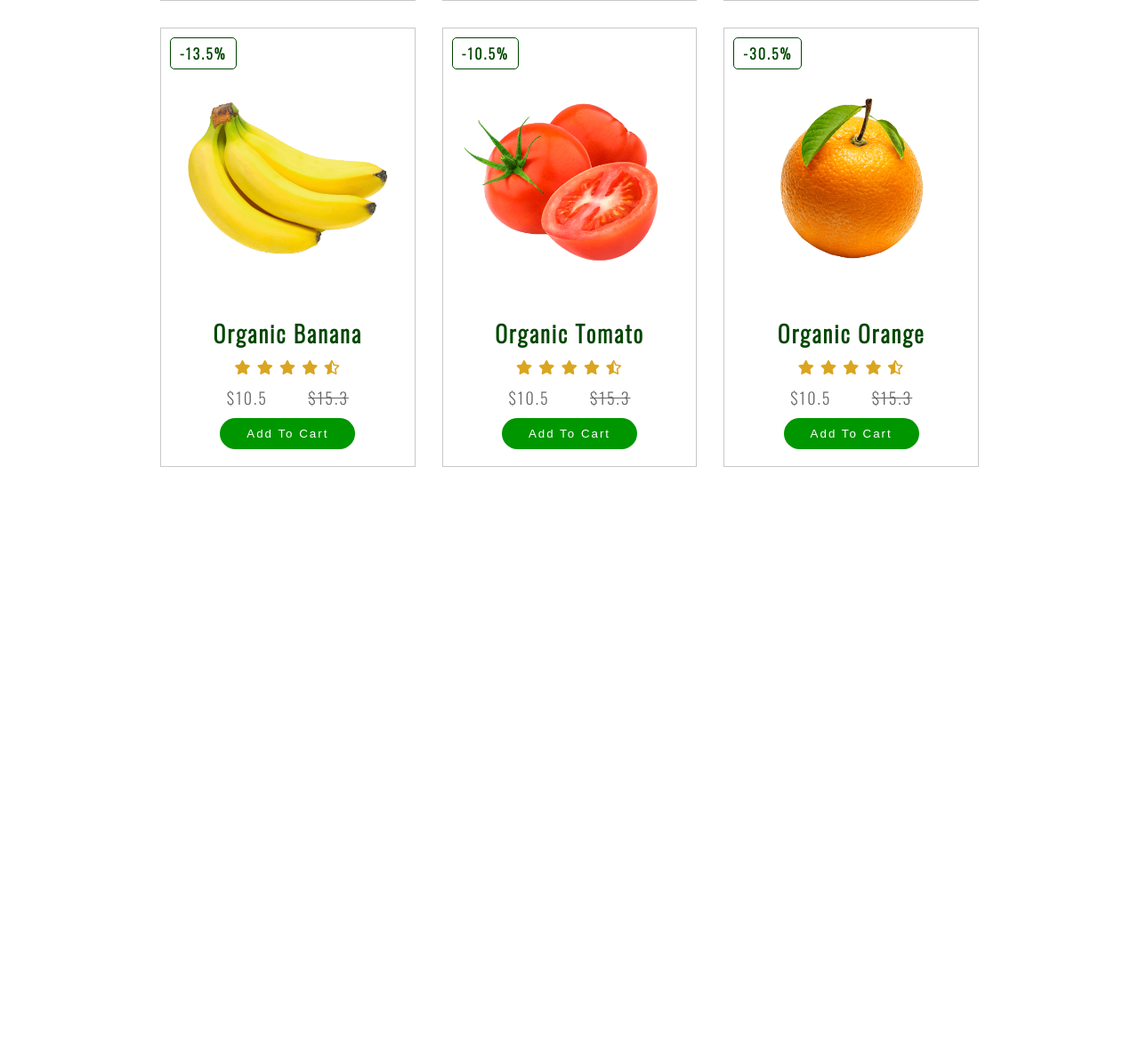
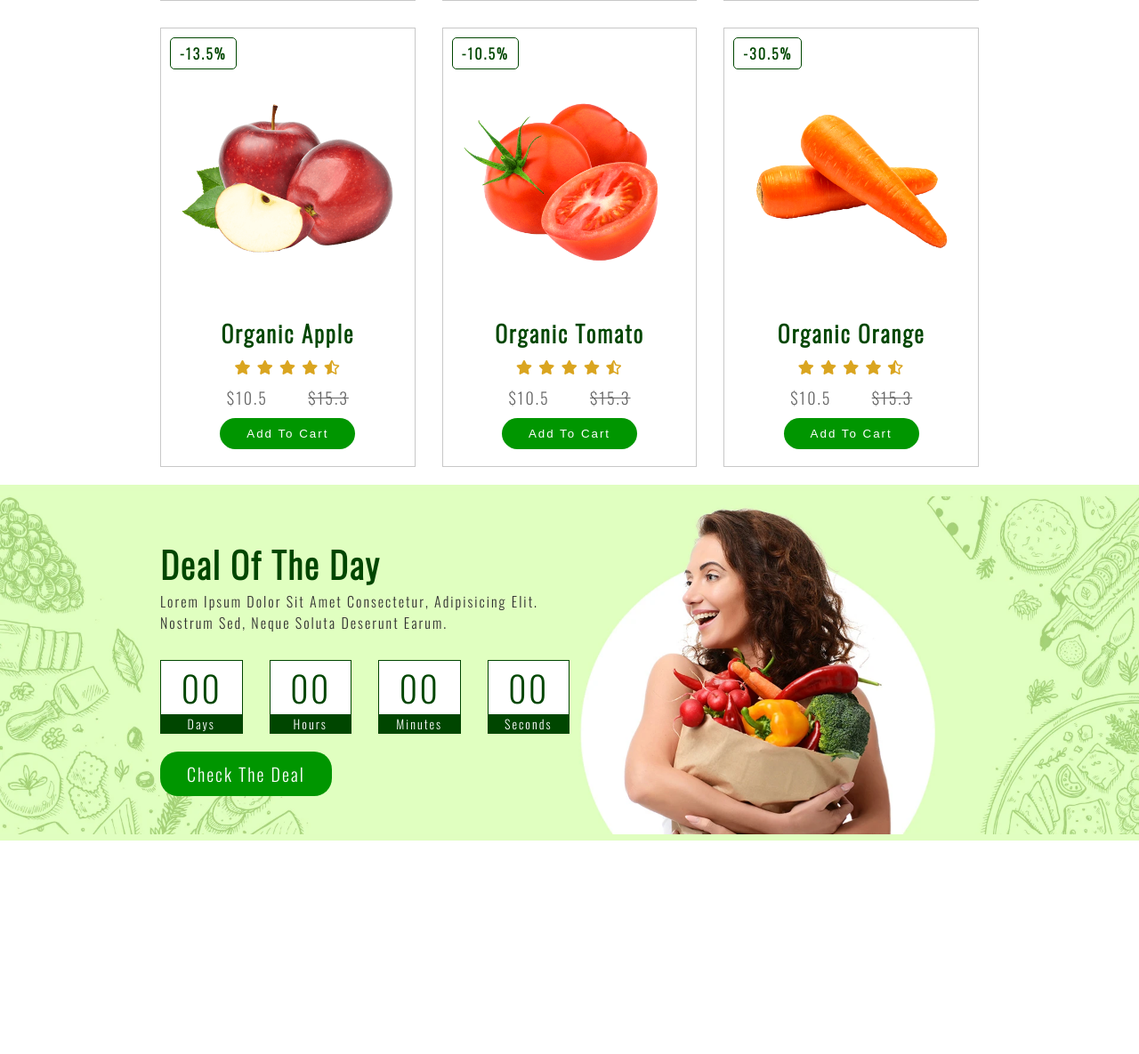
Before and after one commit to mistersakil/grocery-landing-page-using-html-css-js, a PHP site: page / in a window 1280 px wide. Shown: the part 2581-3766 px from the top of the page at 89% size. Before the commit the page ends 3106 px from the top, so only its background shows below. Run offline with PHP 8.4, Linux system fonts and the light colour scheme.

Commit message:
Deal of the day section completed

```diff
--- a/css/style.css
+++ b/css/style.css
@@ -485,8 +485,78 @@
   text-decoration: line-through;
 }
 
-.product .container .box .btn:hover {
+.product .container .box:hover .btn {
   background: var(--green100);
-  transform: scale(1);
+  transform: scale(1.2);
 }
 /* End: Product Section */
+
+/* Deal Of The Day Section */
+.deal {
+  height: calc(50vh);
+  background: url(../images/deal-bg.jpg) #e0fec0 no-repeat fixed;
+  background-position: center;
+  background-size: contain;
+  position: relative;
+  display: flex;
+  align-items: center;
+  margin-bottom: 120rem;
+}
+
+.deal .container {
+  width: 100%;
+  padding: 0 18rem;
+}
+
+.deal .container .title {
+  font-size: 4rem;
+  font-weight: 600;
+  color: var(--green100);
+}
+.deal .container .dealInfo {
+  font-size: 1.6rem;
+  width: 50%;
+  display: inline-block;
+  color: var(--black50);
+}
+.deal .container .boxContainer {
+  display: flex;
+  flex-wrap: nowrap;
+  flex-direction: row;
+  width: 50%;
+  gap: 3rem;
+  margin: 3rem 0;
+}
+.deal .container .boxContainer .box {
+  border: 0.1rem solid var(--green100);
+  flex: 1 1 20%;
+  display: flex;
+  flex-direction: column;
+  align-items: center;
+  justify-content: space-between;
+  background: var(--white);
+}
+.deal .container .boxContainer .box .counter {
+  width: 100%;
+  text-align: center;
+  color: var(--green100);
+  font-size: 4rem;
+}
+
+.deal .container .boxContainer .box .boxTitle {
+  width: 100%;
+  text-align: center;
+  background: var(--green100);
+  color: var(--white);
+  font-size: 1.4rem;
+}
+
+.deal .container .btn {
+  color: var(--white);
+  font-size: 2rem;
+}
+.deal .container .btn:hover {
+  background: var(--green100);
+  transform: scale(1.2);
+}
+/* End: Deal Of The Day Section */
--- a/index.html
+++ b/index.html
@@ -242,9 +242,9 @@
             <i class="fas fa-eye icon"></i>
           </div>
           <figure class="figure">
-            <img src="./images/product-1.png" alt="product-1" class="img" />
+            <img src="./images/product-7.png" alt="product-1" class="img" />
           </figure>
-          <h2 class="title">Organic Banana</h2>
+          <h2 class="title">Organic Apple</h2>
           <div class="rating">
             <i class="fas fa-star"></i>
             <i class="fas fa-star"></i>
@@ -294,7 +294,7 @@
             <i class="fas fa-eye icon"></i>
           </div>
           <figure class="figure">
-            <img src="./images/product-3.png" alt="product-1" class="img" />
+            <img src="./images/product-9.png" alt="product-1" class="img" />
           </figure>
           <h2 class="title">Organic Orange</h2>
           <div class="rating">
@@ -317,7 +317,38 @@
     </section>
     <!-- /.product -->
 
-    <!-- End: Product Section -->
+    <!-- Deal Of The Day Section -->
+    <section class="deal" id="deal">
+      <div class="container">
+        <h2 class="title">Deal of the day</h2>
+
+        <p class="dealInfo">
+          Lorem ipsum dolor sit amet consectetur, adipisicing elit. Nostrum sed,
+          neque soluta deserunt earum.
+        </p>
+        <div class="boxContainer">
+          <div class="box">
+            <span class="counter"> 00 </span>
+            <span class="boxTitle">Days</span>
+          </div>
+          <div class="box">
+            <span class="counter"> 00 </span>
+            <span class="boxTitle">Hours</span>
+          </div>
+          <div class="box">
+            <span class="counter"> 00 </span>
+            <span class="boxTitle">Minutes</span>
+          </div>
+          <div class="box">
+            <span class="counter"> 00 </span>
+            <span class="boxTitle">Seconds</span>
+          </div>
+        </div>
+        <a href="#" class="btn">Check The Deal</a>
+      </div>
+    </section>
+
+    <!-- End: Deal Of The Day Section -->
 
     <!-- Scripts  -->
     <script src="./js/main.js"></script>
```
Also changed, not shown: css/responsive.css (+38 -0 lines).
